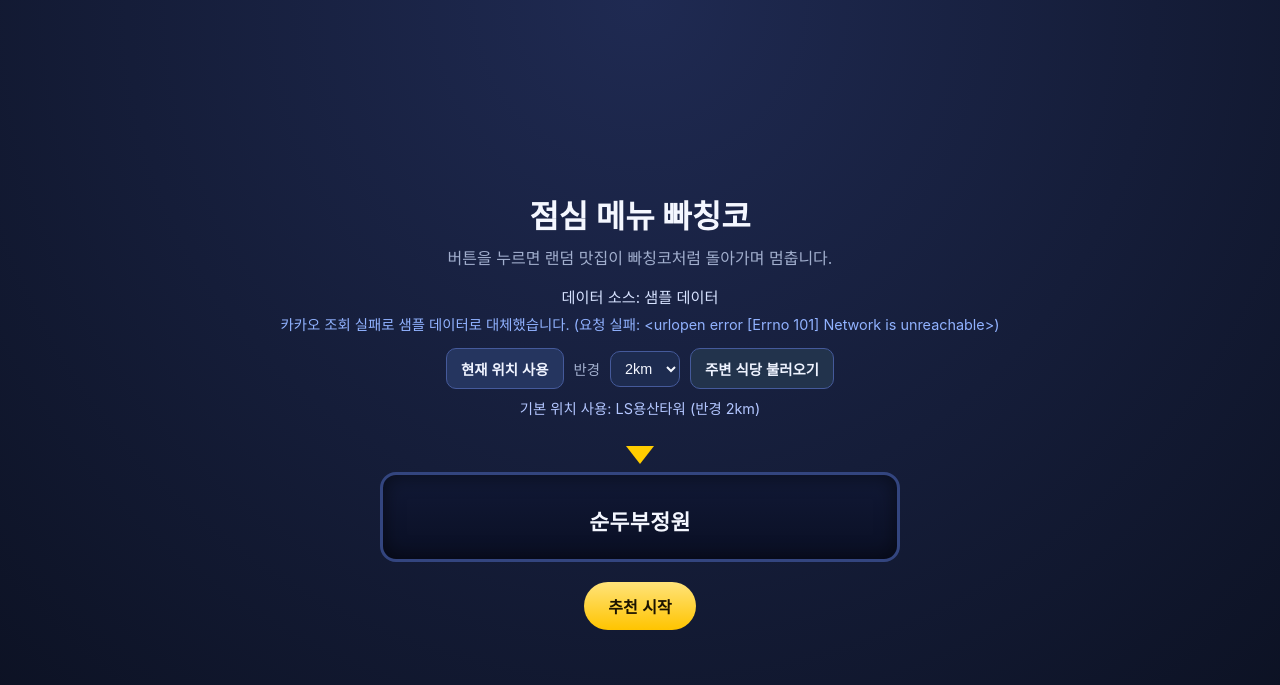
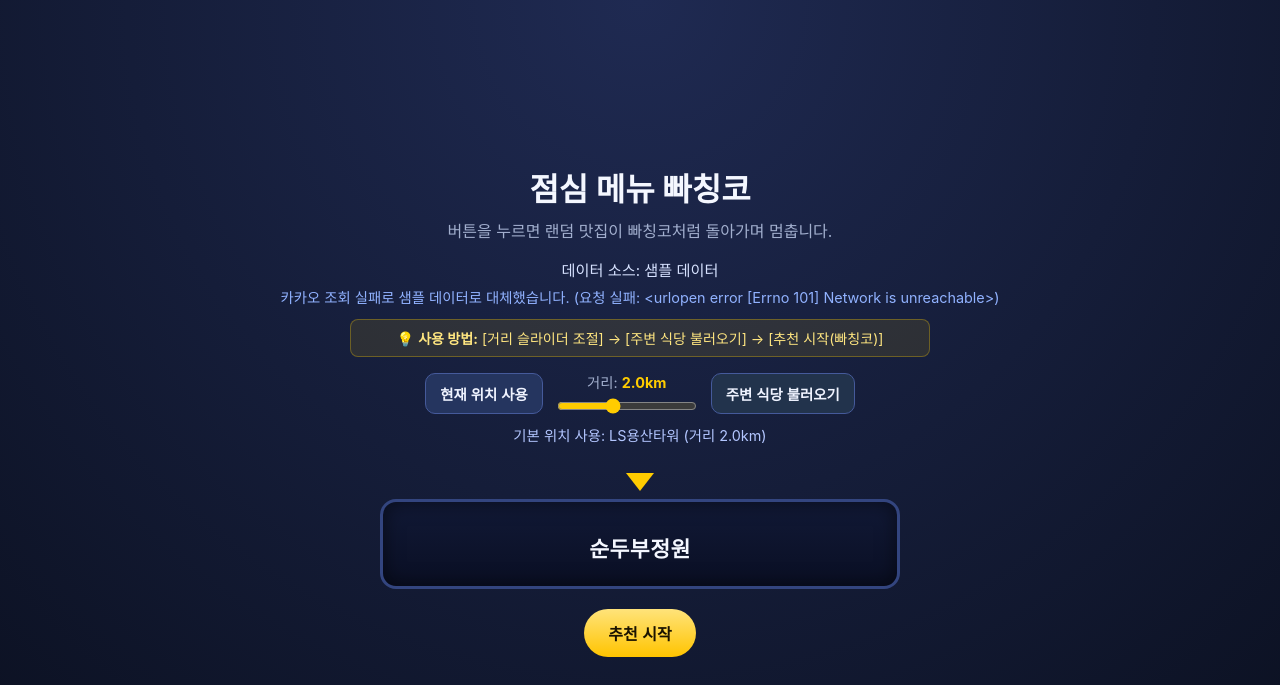
Before and after one commit to ypMarkJo/lunch_slotmachine, a Flask app: page / in a window 1280 px wide. Shown: the top 685 px of the page. Run offline with Flask 3, Linux system fonts and the light colour scheme; data that the repository does not hold is empty.

Commit message:
feat: Add distance range slider, guide UX, and max 200 items fetch

```diff
--- a/app.py
+++ b/app.py
@@ -32,12 +32,12 @@ def load_dotenv(path: str = ".env") -> None:
 load_dotenv()
 
 
-def parse_radius_km(raw: Optional[str], default: int = 2) -> int:
+def parse_radius_km(raw: Optional[str], default: float = 2.0) -> float:
     try:
-        value = int(raw) if raw is not None else default
+        value = float(raw) if raw is not None else default
     except ValueError:
         value = default
-    return max(1, min(5, value))
+    return max(0.1, min(5.0, round(value, 1)))
 
 
 def parse_coordinate(raw: Optional[str], minimum: float, maximum: float) -> Optional[float]:
@@ -52,13 +52,13 @@ def parse_coordinate(raw: Optional[str], minimum: float, maximum: float) -> Opti
     return value
 
 
-def determine_max_pages(radius_km: int) -> int:
-    # 기존 대비 1.5배 조회량으로 반경이 넓을 때 후보군을 더 확보합니다. (Kakao page 최대 45)
-    return max(6, min(45, radius_km * 6))
+def determine_max_pages(radius_km: float) -> int:
+    # 카카오 API 최대 지원 페이지 수(45페이지 = 675개 후보)까지 요청하여 가능한 한 최대 100개 이상 식당을 수집합니다.
+    return 45
 
 
 def build_restaurant_payload(
-    radius_km: int, latitude: Optional[float] = None, longitude: Optional[float] = None
+    radius_km: float, latitude: Optional[float] = None, longitude: Optional[float] = None
 ) -> dict:
     api_key = os.getenv("KAKAO_REST_API_KEY")
     using_current_location = latitude is not None and longitude is not None
@@ -72,7 +72,7 @@ def build_restaurant_payload(
         try:
             restaurants = fetch_nearby_restaurants(
                 api_key=api_key,
-                radius=radius_km * 1000,
+                radius=int(round(radius_km * 1000)),
                 max_pages=determine_max_pages(radius_km),
                 latitude=latitude,
                 longitude=longitude,
--- a/static/app.js
+++ b/static/app.js
@@ -7,7 +7,8 @@ const mapLink = document.getElementById("mapLink");
 const sourceText = document.getElementById("sourceText");
 const noticeText = document.getElementById("noticeText");
 const locationBtn = document.getElementById("locationBtn");
-const radiusSelect = document.getElementById("radiusSelect");
+const radiusRange = document.getElementById("radiusRange");
+const radiusValue = document.getElementById("radiusValue");
 const reloadBtn = document.getElementById("reloadBtn");
 const locationStatus = document.getElementById("locationStatus");
 
@@ -19,8 +20,26 @@ let spinning = false;
 let restaurants = [];
 let loading = false;
 let userCoords = null;
-let radiusKm = Number.parseInt(radiusSelect?.value || "2", 10) || 2;
-let recommendationPool = [];
+let radiusKm = parseRadiusValue(radiusRange?.value || "2.0");
+
+function parseRadiusValue(value) {
+  const parsed = Number.parseFloat(value);
+  if (!Number.isFinite(parsed)) return 2.0;
+  return Math.min(5.0, Math.max(0.1, Math.round(parsed * 10) / 10));
+}
+
+function formatRadiusText(km) {
+  if (km < 1) {
+    return `${Math.round(km * 1000)}m`;
+  }
+  return `${km.toFixed(1)}km`;
+}
+
+function updateRadiusDisplay() {
+  if (radiusValue) {
+    radiusValue.textContent = formatRadiusText(radiusKm);
+  }
+}
 
 function applyRestaurants(data) {
   restaurants = Array.isArray(data.restaurants) ? data.restaurants : [];
@@ -42,20 +61,16 @@ function setNotice(message) {
   }
 }
 
-function clampRadius(value) {
-  if (!Number.isFinite(value)) return 2;
-  return Math.min(5, Math.max(1, Math.round(value)));
-}
-
 function updateLocationUi() {
   if (locationBtn) {
     locationBtn.textContent = userCoords ? "기본 위치로 되돌리기" : "현재 위치 사용";
   }
   if (locationStatus) {
+    const formattedRadius = formatRadiusText(radiusKm);
     if (userCoords) {
-      locationStatus.textContent = `현재 위치 사용 중 (반경 ${radiusKm}km)`;
+      locationStatus.textContent = `현재 위치 사용 중 (거리 ${formattedRadius})`;
     } else {
-      locationStatus.textContent = `기본 위치 사용: ${defaultLocationLabel} (반경 ${radiusKm}km)`;
+      locationStatus.textContent = `기본 위치 사용: ${defaultLocationLabel} (거리 ${formattedRadius})`;
     }
   }
 }
@@ -68,8 +83,8 @@ function setLoading(state) {
   if (locationBtn) {
     locationBtn.disabled = state;
   }
-  if (radiusSelect) {
-    radiusSelect.disabled = state;
+  if (radiusRange) {
+    radiusRange.disabled = state;
   }
 }
 
@@ -267,13 +282,17 @@ if (reloadBtn) {
     }
   });
 }
-if (radiusSelect) {
-  radiusSelect.addEventListener("change", () => {
-    radiusKm = clampRadius(Number.parseInt(radiusSelect.value, 10));
+if (radiusRange) {
+  radiusRange.addEventListener("input", () => {
+    radiusKm = parseRadiusValue(radiusRange.value);
+    updateRadiusDisplay();
     updateLocationUi();
-    if (!loading) {
-      loadRestaurants();
-    }
+  });
+  radiusRange.addEventListener("change", () => {
+    radiusKm = parseRadiusValue(radiusRange.value);
+    updateRadiusDisplay();
+    updateLocationUi();
+    setNotice("거리 설정이 변경되었습니다. '주변 식당 불러오기' 버튼을 눌러 목록을 갱신하세요.");
   });
 }
 if (locationBtn) {
@@ -292,5 +311,6 @@ if (locationBtn) {
   });
 }
 
+updateRadiusDisplay();
 updateLocationUi();
 loadRestaurants();
--- a/static/style.css
+++ b/static/style.css
@@ -47,12 +47,23 @@ h1 {
   font-size: 0.9rem;
 }
 
+.guide-tip {
+  margin: 12px auto 4px;
+  padding: 8px 14px;
+  background: rgba(255, 204, 0, 0.1);
+  border: 1px solid rgba(255, 204, 0, 0.3);
+  border-radius: 8px;
+  font-size: 0.88rem;
+  color: #ffe680;
+  max-width: 580px;
+}
+
 .controls {
   margin: 14px auto 8px;
   width: min(620px, 92vw);
   display: flex;
   flex-wrap: wrap;
-  gap: 10px;
+  gap: 12px;
   justify-content: center;
   align-items: center;
 }
@@ -77,18 +88,27 @@ h1 {
   cursor: not-allowed;
 }
 
+.radius-control {
+  display: flex;
+  flex-direction: column;
+  align-items: center;
+  gap: 4px;
+}
+
 .radius-label {
   color: var(--muted);
   font-size: 0.9rem;
 }
 
-.radius-select {
-  border: 1px solid #455a9b;
-  border-radius: 10px;
-  padding: 8px 10px;
-  color: var(--text);
-  background: #1d2b4f;
-  font-size: 0.9rem;
+.radius-label span {
+  color: var(--accent);
+  font-weight: 700;
+}
+
+.radius-slider {
+  accent-color: var(--accent);
+  cursor: pointer;
+  width: 140px;
 }
 
 .location-status {
--- a/templates/index.html
+++ b/templates/index.html
@@ -12,16 +12,13 @@
       <p class="sub">버튼을 누르면 랜덤 맛집이 빠칭코처럼 돌아가며 멈춥니다.</p>
       <p id="sourceText" class="source">데이터 소스: {{ source }}</p>
       <p id="noticeText" class="notice">{{ notice }}</p>
+      <p class="guide-tip">💡 <strong>사용 방법:</strong> [거리 슬라이더 조절] → [주변 식당 불러오기] → [추천 시작(빠칭코)]</p>
       <section class="controls">
         <button id="locationBtn" class="control-btn" type="button">현재 위치 사용</button>
-        <label class="radius-label" for="radiusSelect">반경</label>
-        <select id="radiusSelect" class="radius-select">
-          <option value="1">1km</option>
-          <option value="2" selected>2km</option>
-          <option value="3">3km</option>
-          <option value="4">4km</option>
-          <option value="5">5km</option>
-        </select>
+        <div class="radius-control">
+          <label class="radius-label" for="radiusRange">거리: <span id="radiusValue">2.0km</span></label>
+          <input id="radiusRange" type="range" min="0.1" max="5.0" step="0.1" value="2.0" class="radius-slider" />
+        </div>
         <button id="reloadBtn" class="control-btn secondary" type="button">주변 식당 불러오기</button>
       </section>
       <p id="locationStatus" class="location-status">기본 위치 사용: LS용산타워</p>
```
Also changed, not shown: data/kakao_places.py (+88 -38 lines), README.md, 2 other files.
